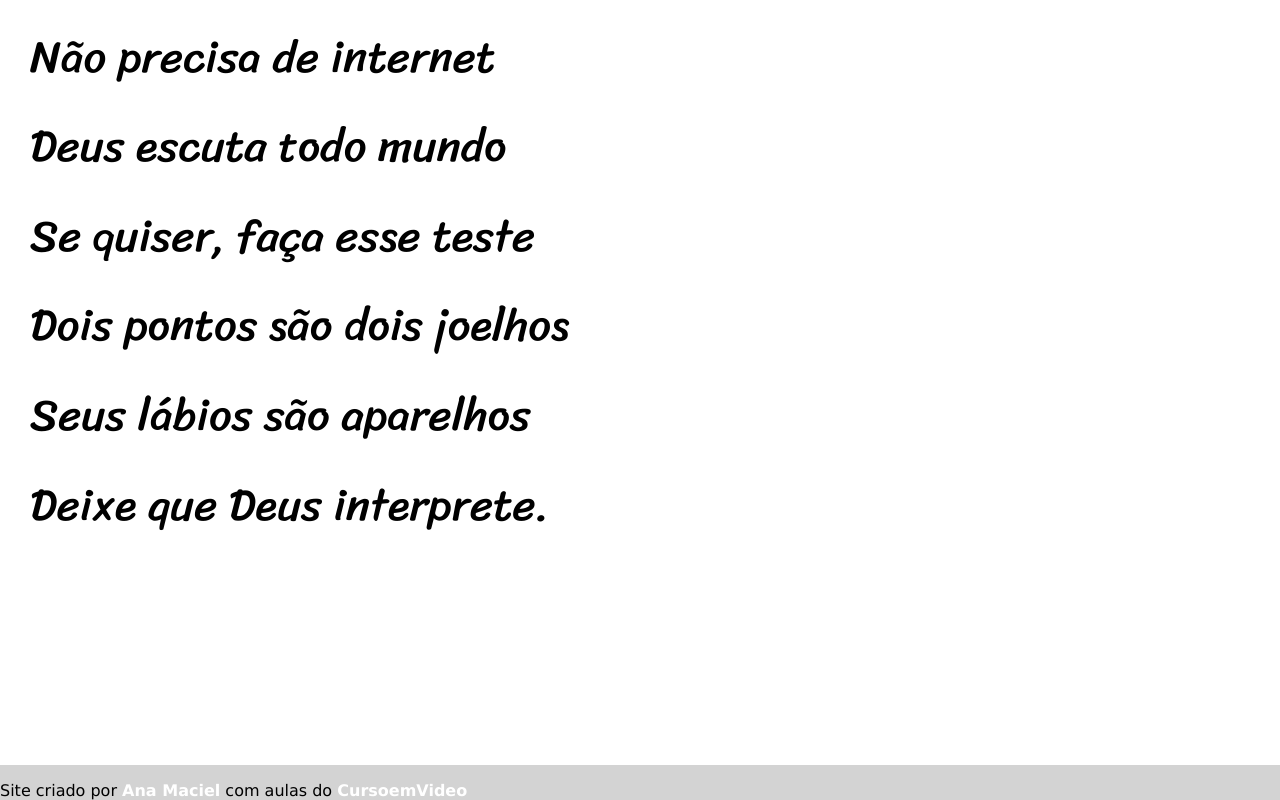
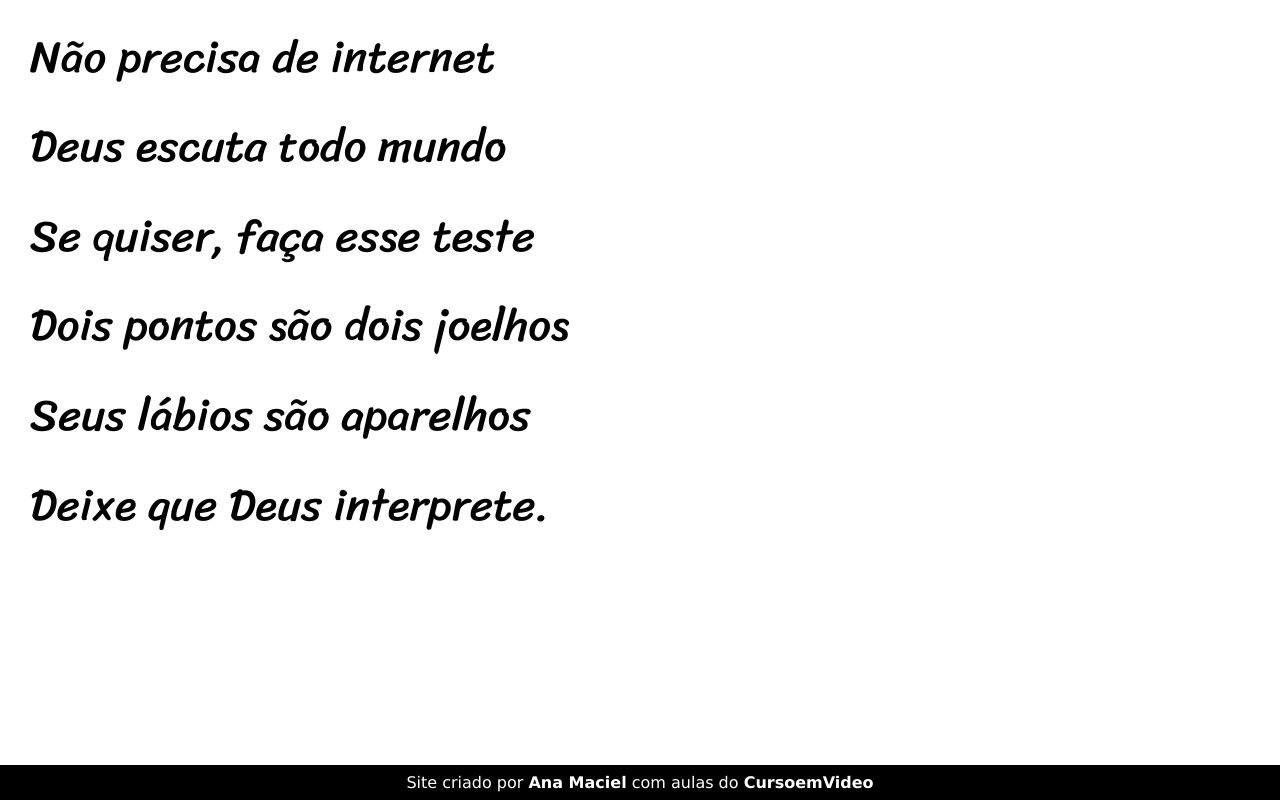
Before and after one commit to AnaBMaciel/html-css, a plain HTML site: page desafios/d012/index.html in a window 1280 px wide. Shown: the part 5691-6491 px from the top of the page. Drawn offline with Linux system fonts and the light colour scheme.

Commit message:
Estilizando footer

```diff
--- a/desafios/d012/style.css
+++ b/desafios/d012/style.css
@@ -87,3 +87,14 @@ p.imagem{
     color: white;
     text-shadow: 1px 1px 0px black;
 }
+
+footer{
+    background-color: black;
+    text-align: center;
+    color: white;
+}
+
+footer > p{
+    margin: 0px;
+    padding: 8px;
+}
```
